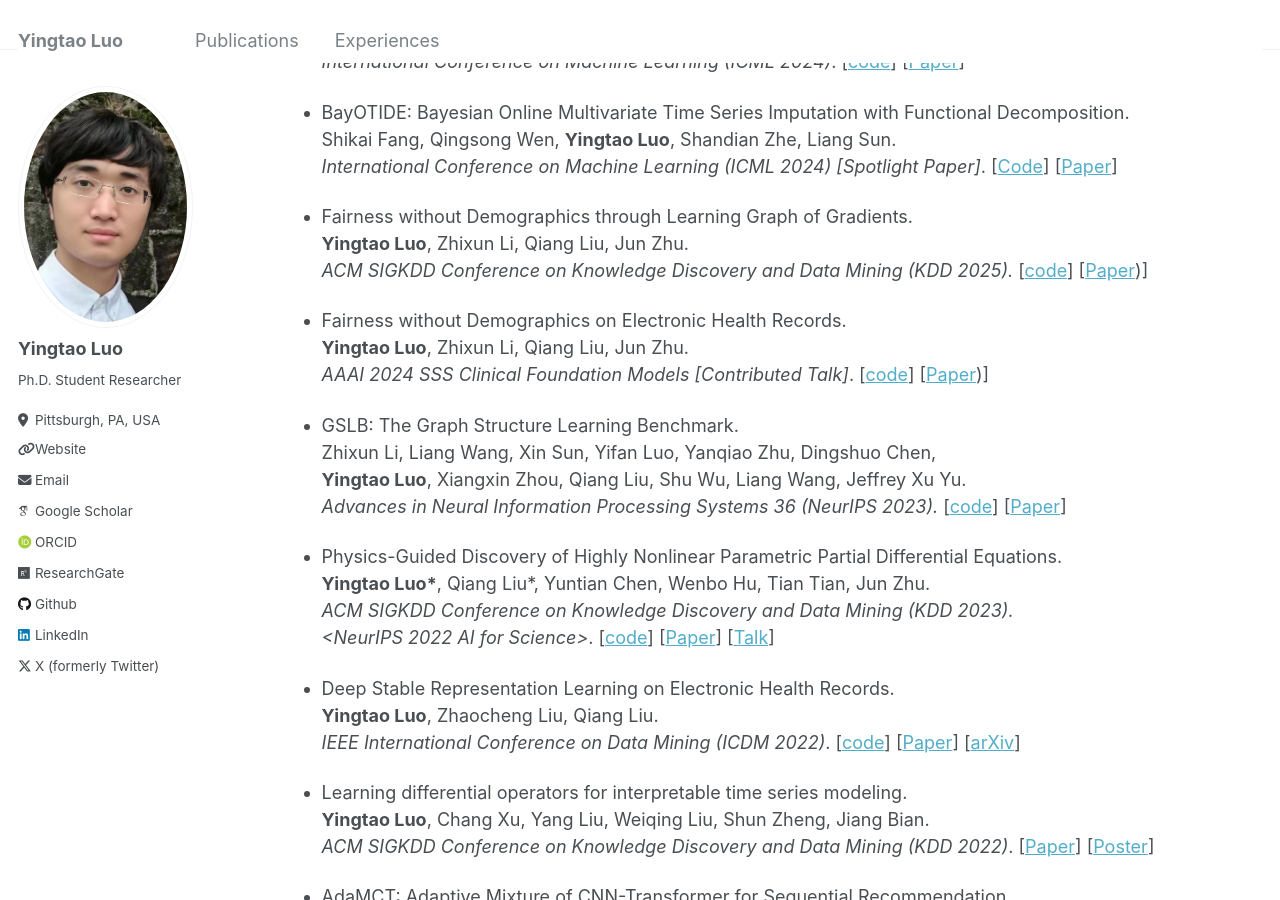
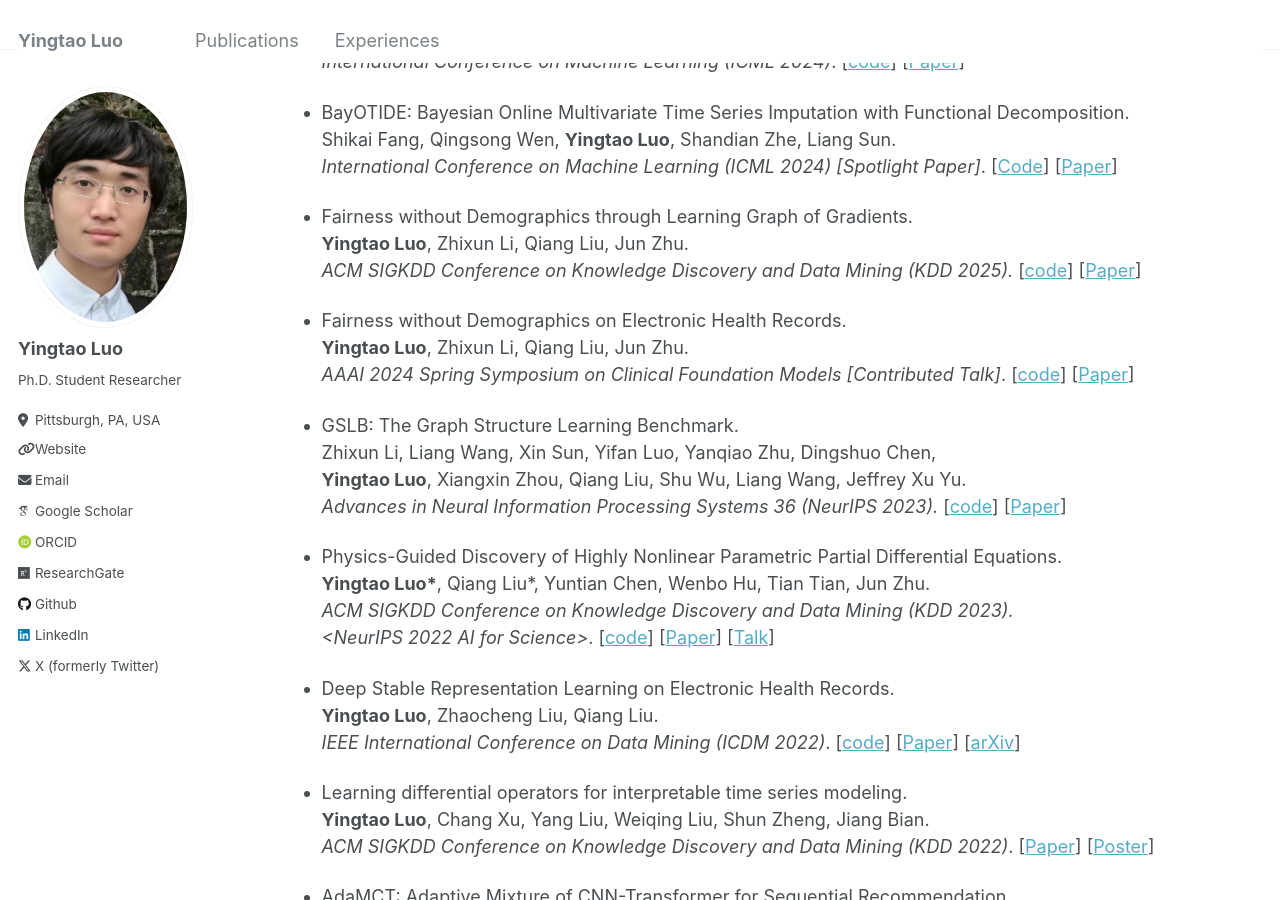
Before and after one commit to yingtaoluo/yingtaoluo.github.io, a Jekyll site: the page built from _pages/publications.md, in a window 1280 px wide and 900 px high, scrolled down 676 px. Built offline with Jekyll 4.4.1, drawn with Linux system fonts in a browser that asks for light colours; some web fonts are replaced.

Commit message:
Update publications.md

```diff
--- a/_pages/publications.md
+++ b/_pages/publications.md
@@ -41,11 +41,11 @@ Shikai Fang, Qingsong Wen, __Yingtao Luo__, Shandian Zhe, Liang Sun.
 
 * Fairness without Demographics through Learning Graph of Gradients.
 __Yingtao Luo__, Zhixun Li, Qiang Liu, Jun Zhu.
-*ACM SIGKDD Conference on Knowledge Discovery and Data Mining (KDD 2025).*  [[code](https://github.com/yingtaoluo/Graph-of-Gradient/)] [[Paper](https://openreview.net/forum?id=zQsqf7wkh9))]
+*ACM SIGKDD Conference on Knowledge Discovery and Data Mining (KDD 2025).*  [[code](https://github.com/yingtaoluo/Graph-of-Gradient/)] [[Paper](https://openreview.net/forum?id=zQsqf7wkh9)]
 
 * Fairness without Demographics on Electronic Health Records.
 __Yingtao Luo__, Zhixun Li, Qiang Liu, Jun Zhu.
-*AAAI 2024 SSS Clinical Foundation Models [Contributed Talk]*. [[code](https://github.com/yingtaoluo/Graph-of-Gradient/)] [[Paper](https://openreview.net/forum?id=5NJp8WZ0Dn))]
+*AAAI 2024 Spring Symposium on Clinical Foundation Models [Contributed Talk]*. [[code](https://github.com/yingtaoluo/Graph-of-Gradient/)] [[Paper](https://openreview.net/forum?id=5NJp8WZ0Dn)]
 
 * GSLB: The Graph Structure Learning Benchmark.
 Zhixun Li, Liang Wang, Xin Sun, Yifan Luo, Yanqiao Zhu, Dingshuo Chen,
```
